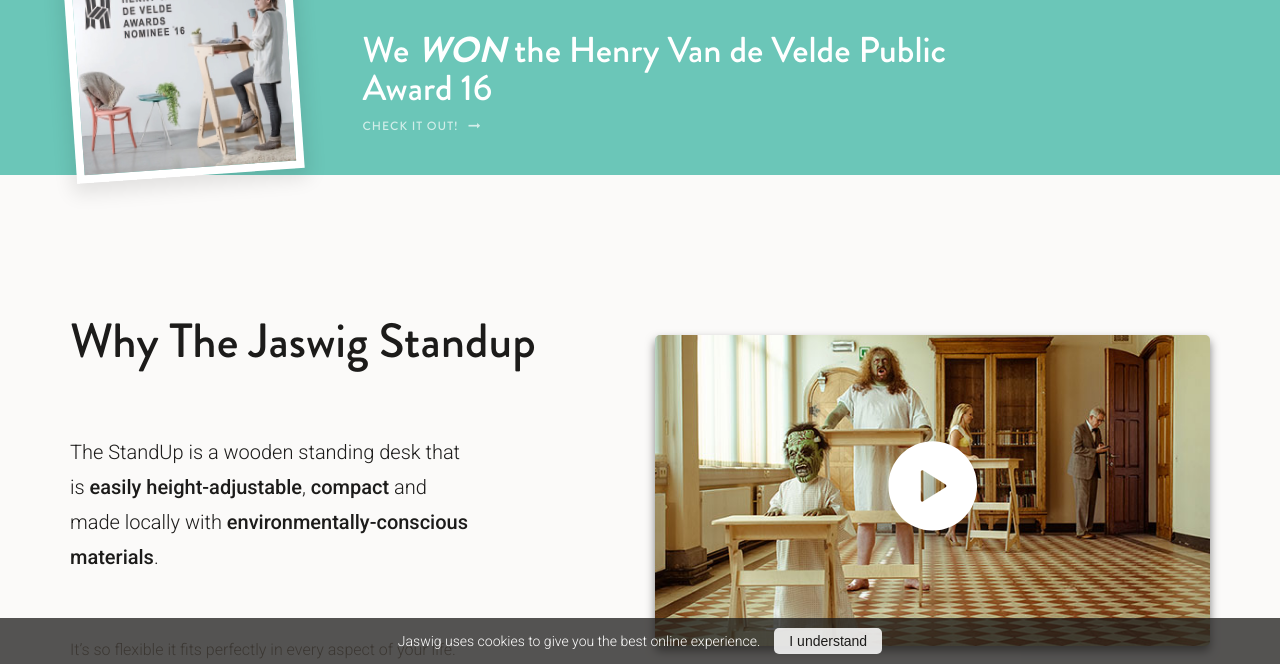
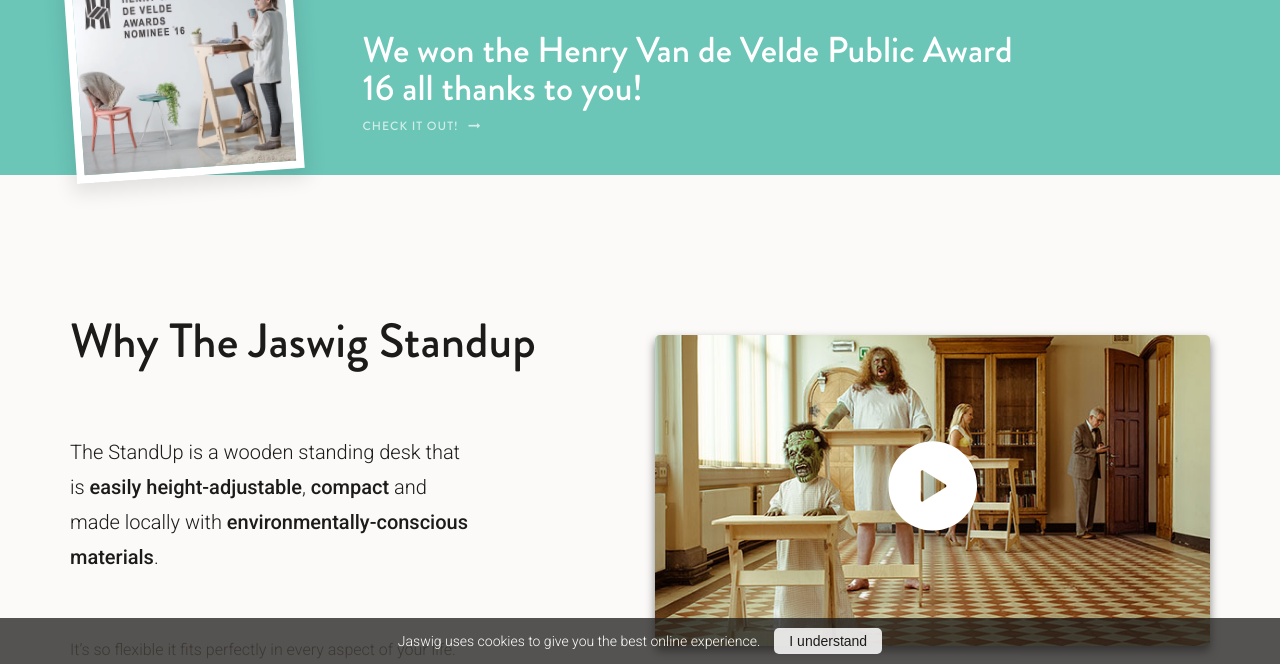
Before and after one commit to samuelrieder/jaswig.github.io, a Jekyll site: the page built from index.html, in a window 1280 px wide and 900 px high, scrolled down 408 px, cut to the strip 236-900 px from the top of the window. Built offline with Jekyll 4.4.1, drawn with Linux system fonts in a browser that asks for light colours; nearby versions of some CDN libraries.

Commit message:
kleine aanpassingen HVDV award

```diff
--- a/index.html
+++ b/index.html
@@ -11,8 +11,8 @@ position: 1
         <img src="/images/HVDV.jpg" alt="StandUp standing desk from Jaswig">
       </div>
       <div class="subhero-text col-xs-12 col-md-7">
-        <h2>We <b><i> WON </i></b> the Henry Van de Velde Public Award 16</h2>
-        <a href="http://www.henryvandevelde.be/" class="arrow">Check it out!</a>
+        <h2>We won the Henry Van de Velde Public Award 16 all thanks to you!</h2>
+        <a href="http://henryvandevelde.be/winnaar/public-design-award/standup-nomad" class="arrow">Check it out!</a>
       </div>
     </div>
   </div>
```
